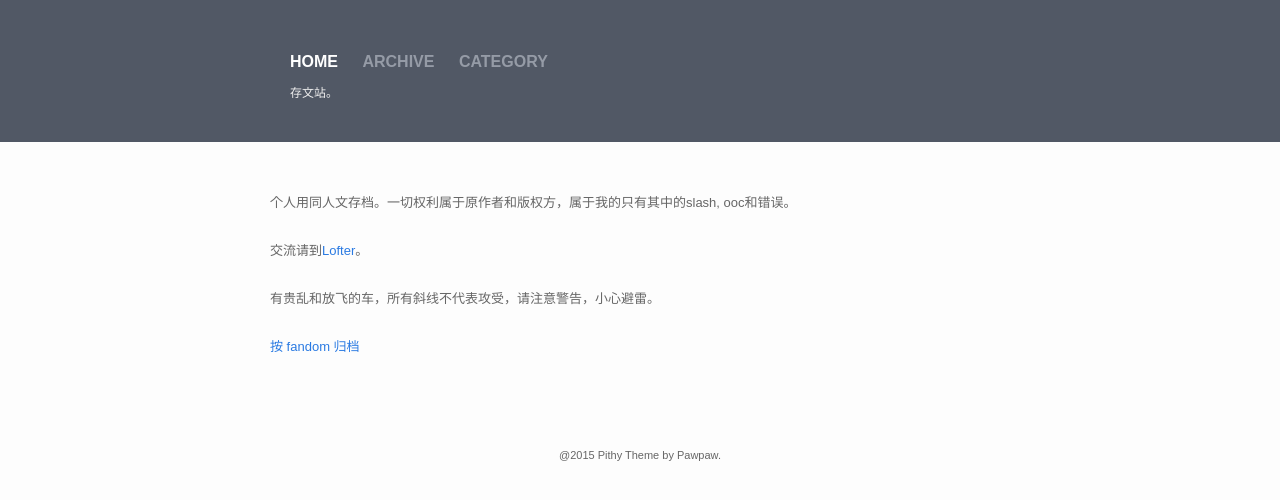
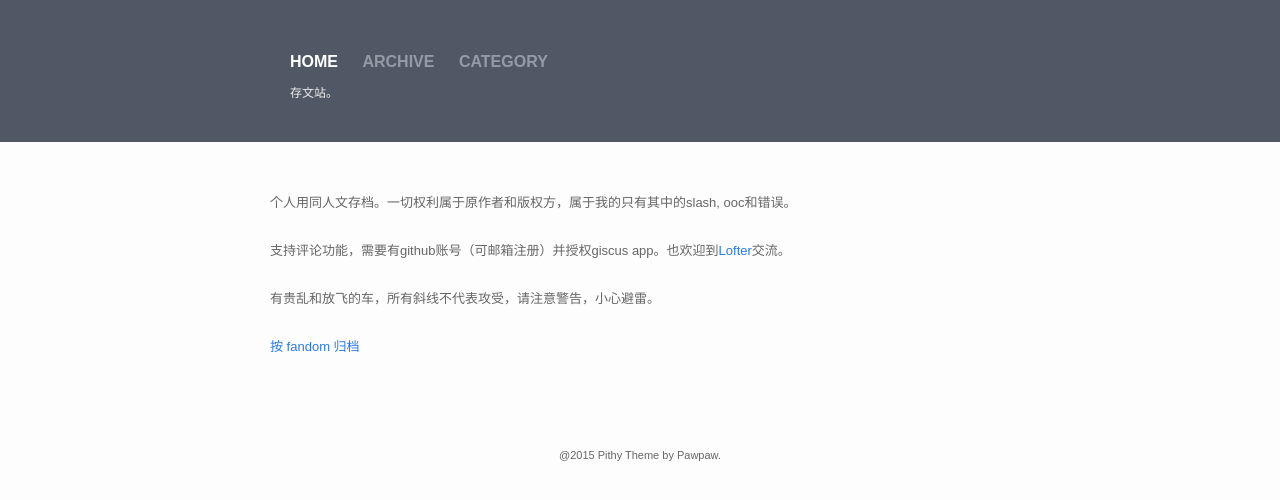
Before and after one commit to greylantern/greylantern.github.io, a Jekyll site: the page built from index.html, in a window 1280 px wide. Shown: the top 500 px of the page. Built offline with Jekyll 4.4.1, drawn with Linux system fonts in a browser that asks for light colours.

Commit message:
update home page

```diff
--- a/index.html
+++ b/index.html
@@ -9,7 +9,7 @@ layout: default
 个人用同人文存档。一切权利属于原作者和版权方，属于我的只有其中的slash, ooc和错误。
 <br>
 <br>
-交流请到<a href="http://mithrin42.lofter.com/">Lofter</a>。
+支持评论功能，需要有github账号（可邮箱注册）并授权giscus app。也欢迎到<a href="http://mithrin42.lofter.com/">Lofter</a>交流。
 <br>
 <br>
 有贵乱和放飞的车，所有斜线不代表攻受，请注意警告，小心避雷。
```
